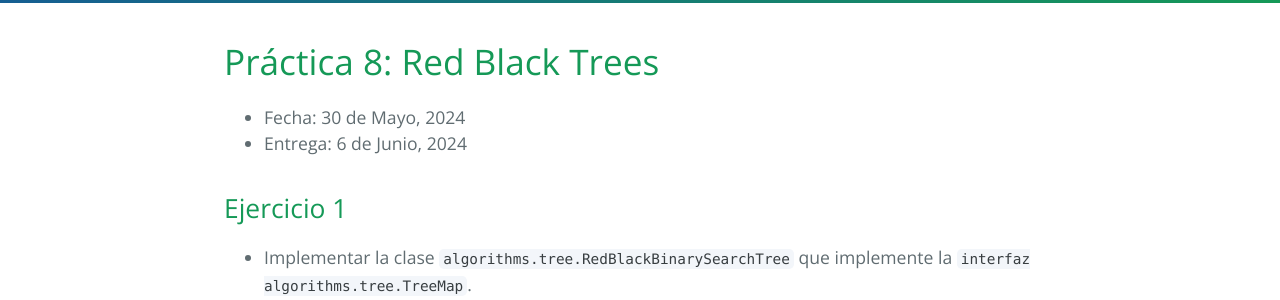
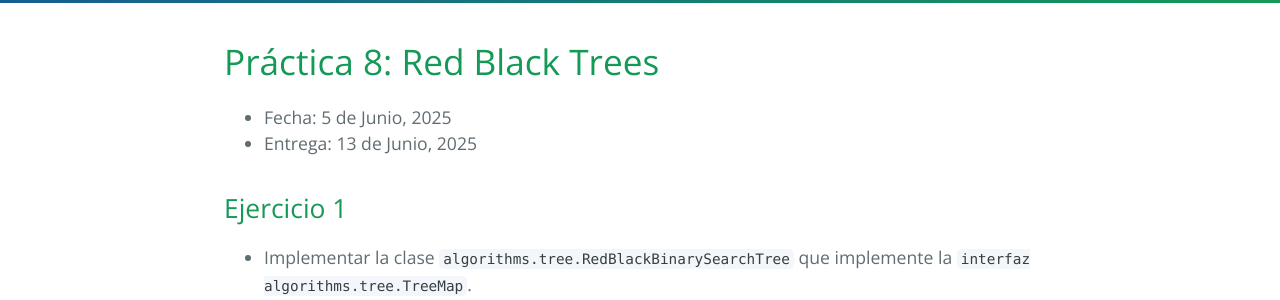
Before and after one commit to FacultadDeIngenieria/ayed, a Jekyll site: the page built from practice/tp8.md, in a window 1280 px wide. Shown: the part 266-566 px from the top of the page. Built offline with Jekyll 4.4.1, drawn with Linux system fonts in a browser that asks for light colours.

Commit message:
Enable TP8

```diff
--- a/practice/tp8.md
+++ b/practice/tp8.md
@@ -6,8 +6,8 @@ permalink: /practice/8
 
 # Práctica 8: Red Black Trees
 
-* Fecha: 30 de Mayo, 2024
-* Entrega: 6 de Junio, 2024
+* Fecha: 5 de Junio, 2025
+* Entrega: 13 de Junio, 2025
 
 ## Ejercicio 1
 
```
Also changed, not shown: README.md.
